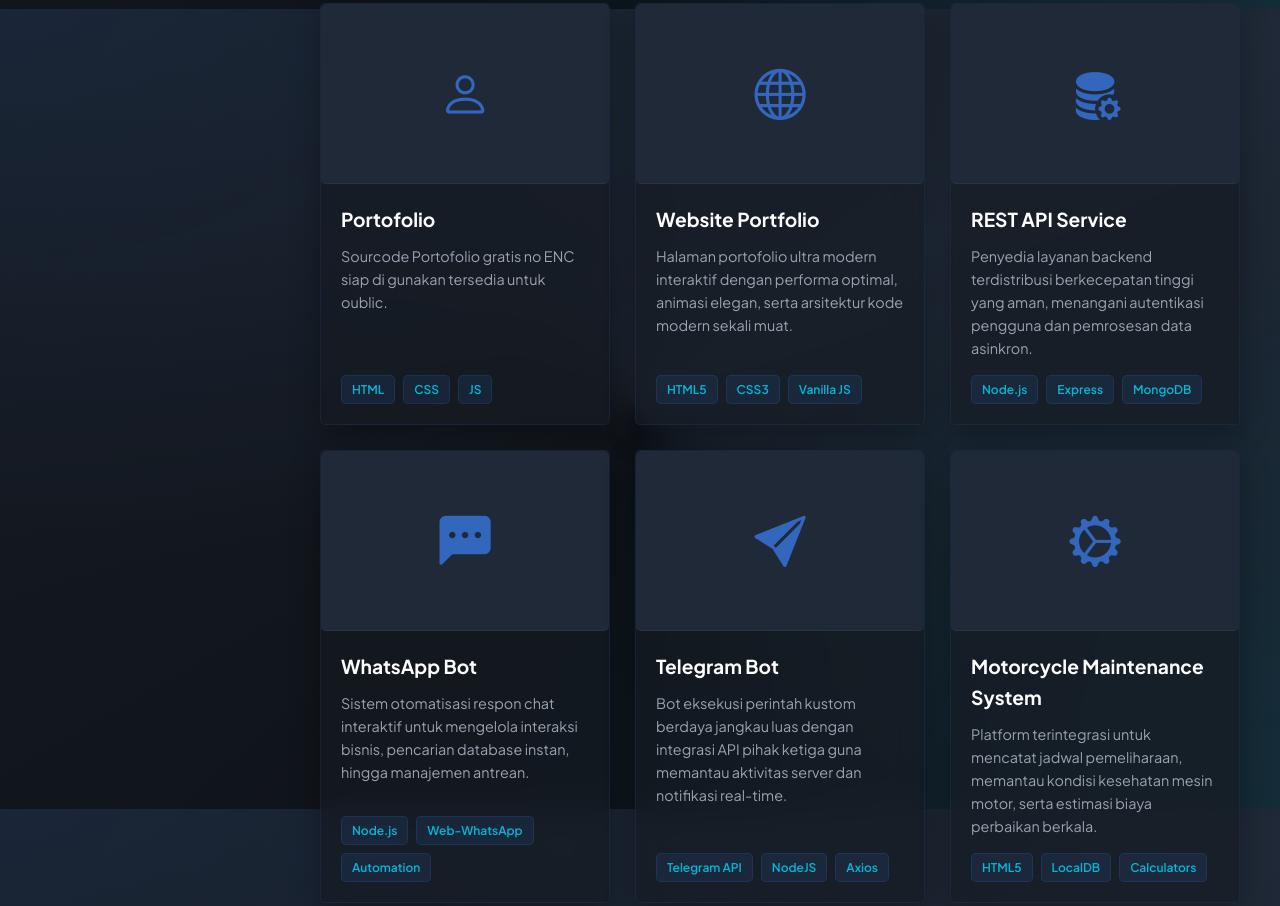
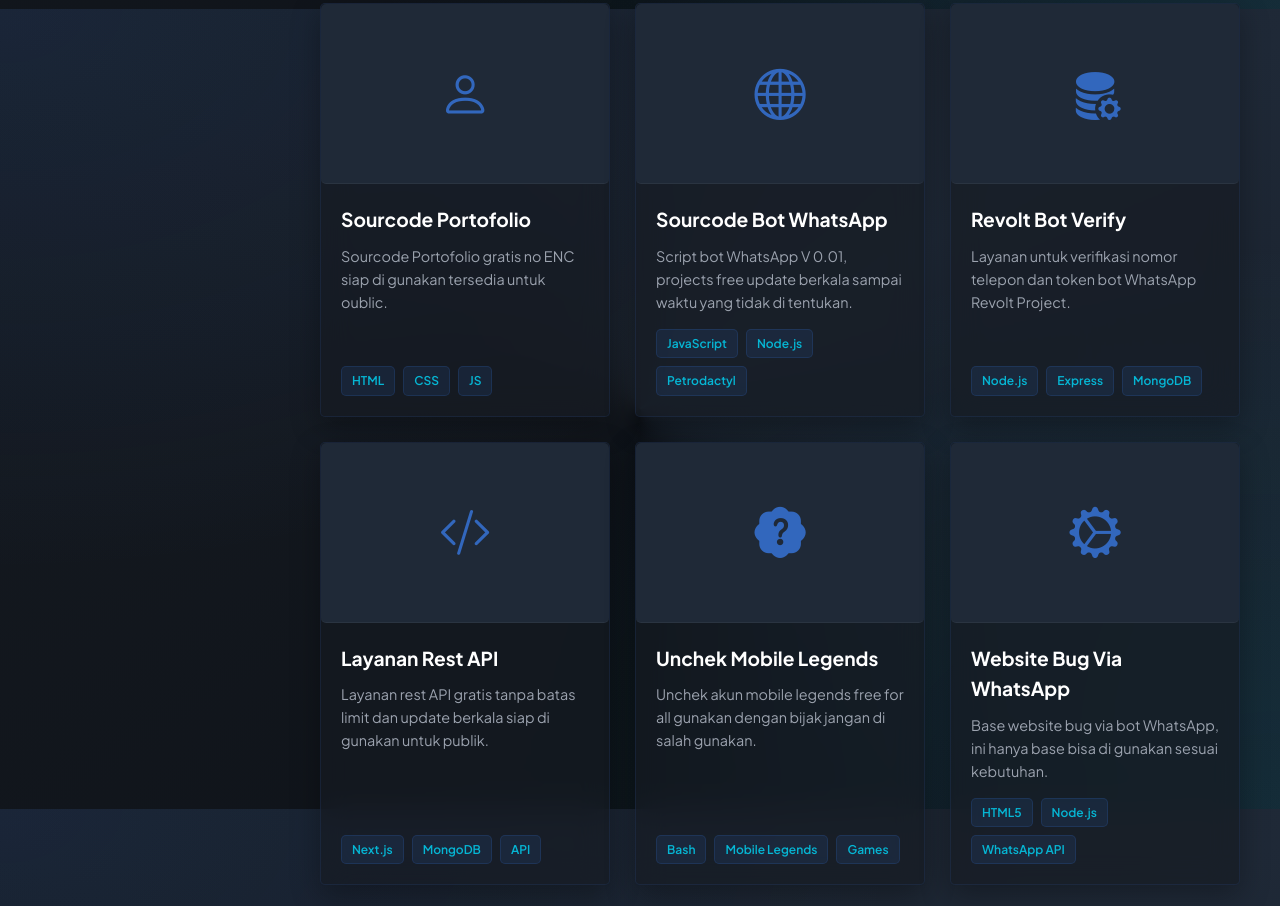
Before and after one commit to RerezzOfficial/new-portofolio-, a plain HTML site: page index.html in a window 1280 px wide. Shown: the part 3191-4097 px from the top of the page. Drawn offline with nearby package versions, Linux system fonts and the light colour scheme.

Commit message:
Add files via upload

```diff
--- a/index.html
+++ b/index.html
@@ -1072,7 +1072,7 @@
           </a>
         </li>
         <li>
-          <a href="#portofolio" class="nav-link">
+          <a href="#project" class="nav-link">
             <i class="bi bi-briefcase-fill"></i>
             <span>Project</span>
           </a>
@@ -1276,7 +1276,7 @@
               <i class="bi bi-person"></i>
             </div>
             <div class="portfolio-details">
-              <h3>Portofolio</h3>
+              <h3>Sourcode Portofolio</h3>
               <p>Sourcode Portofolio gratis no ENC siap di gunakan tersedia untuk oublic.</p>
               <div class="portfolio-badges">
                 <span class="badge">HTML</span>
@@ -1287,31 +1287,31 @@
           </div>
         </a>
 
-        <a href="https://github.com/RerezzOfficial/Portfolio" target="_blank" class="portfolio-card-link reveal fade-up">
+        <a href="https://www.mediafire.com/file/7wjoj118qjgeq9q/Revolt_Project_V_0.01.zip/file" target="_blank" class="portfolio-card-link reveal fade-up">
           <div class="glass-card portfolio-card">
             <div class="portfolio-img">
               <i class="bi bi-globe"></i>
             </div>
             <div class="portfolio-details">
-              <h3>Website Portfolio</h3>
-              <p>Halaman portofolio ultra modern interaktif dengan performa optimal, animasi elegan, serta arsitektur kode modern sekali muat.</p>
+              <h3>Sourcode Bot WhatsApp</h3>
+              <p>Script bot WhatsApp V 0.01, projects free update berkala sampai waktu yang tidak di tentukan.</p>
               <div class="portfolio-badges">
-                <span class="badge">HTML5</span>
-                <span class="badge">CSS3</span>
-                <span class="badge">Vanilla JS</span>
+                <span class="badge">JavaScript</span>
+                <span class="badge">Node.js</span>
+                <span class="badge">Petrodactyl</span>
               </div>
             </div>
           </div>
         </a>
 
-        <a href="https://github.com/RerezzOfficial/REST-API-Service" target="_blank" class="portfolio-card-link reveal fade-up">
+        <a href="https://api-revolt-verify.vercel.app" target="_blank" class="portfolio-card-link reveal fade-up">
           <div class="glass-card portfolio-card">
             <div class="portfolio-img">
               <i class="bi bi-database-fill-gear"></i>
             </div>
             <div class="portfolio-details">
-              <h3>REST API Service</h3>
-              <p>Penyedia layanan backend terdistribusi berkecepatan tinggi yang aman, menangani autentikasi pengguna dan pemrosesan data asinkron.</p>
+              <h3>Revolt Bot Verify</h3>
+              <p>Layanan untuk verifikasi nomor telepon dan token bot WhatsApp Revolt Project.</p>
               <div class="portfolio-badges">
                 <span class="badge">Node.js</span>
                 <span class="badge">Express</span>
@@ -1321,52 +1321,52 @@
           </div>
         </a>
 
-        <a href="https://github.com/RerezzOfficial/WhatsApp-Bot" target="_blank" class="portfolio-card-link reveal fade-up">
+        <a href="https://api-revolt.vercel.app" target="_blank" class="portfolio-card-link reveal fade-up">
           <div class="glass-card portfolio-card">
             <div class="portfolio-img">
-              <i class="bi bi-chat-left-dots-fill"></i>
+              <i class="bi bi-code-slash"></i>
             </div>
             <div class="portfolio-details">
-              <h3>WhatsApp Bot</h3>
-              <p>Sistem otomatisasi respon chat interaktif untuk mengelola interaksi bisnis, pencarian database instan, hingga manajemen antrean.</p>
+              <h3>Layanan Rest API</h3>
+              <p>Layanan rest API gratis tanpa batas limit dan update berkala siap di gunakan untuk publik.</p>
               <div class="portfolio-badges">
-                <span class="badge">Node.js</span>
-                <span class="badge">Web-WhatsApp</span>
-                <span class="badge">Automation</span>
+                <span class="badge">Next.js</span>
+                <span class="badge">MongoDB</span>
+                <span class="badge">API</span>
               </div>
             </div>
           </div>
         </a>
 
-        <a href="https://github.com/RerezzOfficial/Telegram-Bot" target="_blank" class="portfolio-card-link reveal fade-up">
+        <a href="https://github.com/RerezzOfficial/unchek-ml" target="_blank" class="portfolio-card-link reveal fade-up">
           <div class="glass-card portfolio-card">
             <div class="portfolio-img">
-              <i class="bi bi-send-fill"></i>
+              <i class="bi bi-patch-question-fill"></i>
             </div>
             <div class="portfolio-details">
-              <h3>Telegram Bot</h3>
-              <p>Bot eksekusi perintah kustom berdaya jangkau luas dengan integrasi API pihak ketiga guna memantau aktivitas server dan notifikasi real-time.</p>
+              <h3>Unchek Mobile Legends</h3>
+              <p>Unchek akun mobile legends free for all gunakan dengan bijak jangan di salah gunakan.</p>
               <div class="portfolio-badges">
-                <span class="badge">Telegram API</span>
-                <span class="badge">NodeJS</span>
-                <span class="badge">Axios</span>
+                <span class="badge">Bash</span>
+                <span class="badge">Mobile Legends</span>
+                <span class="badge">Games</span>
               </div>
             </div>
           </div>
         </a>
 
-        <a href="https://github.com/RerezzOfficial/Motorcycle-Maintenance-System" target="_blank" class="portfolio-card-link reveal fade-up">
+        <a href="https://github.com/RerezzOfficial/base-web-bug" target="_blank" class="portfolio-card-link reveal fade-up">
           <div class="glass-card portfolio-card">
             <div class="portfolio-img">
               <i class="bi bi-gear-wide-connected"></i>
             </div>
             <div class="portfolio-details">
-              <h3>Motorcycle Maintenance System</h3>
-              <p>Platform terintegrasi untuk mencatat jadwal pemeliharaan, memantau kondisi kesehatan mesin motor, serta estimasi biaya perbaikan berkala.</p>
+              <h3>Website Bug Via WhatsApp</h3>
+              <p>Base website bug via bot WhatsApp, ini hanya base bisa di gunakan sesuai kebutuhan.</p>
               <div class="portfolio-badges">
                 <span class="badge">HTML5</span>
-                <span class="badge">LocalDB</span>
-                <span class="badge">Calculators</span>
+                <span class="badge">Node.js</span>
+                <span class="badge">WhatsApp API</span>
               </div>
             </div>
           </div>
@@ -1463,15 +1463,6 @@
     <section id="kontak">
       <h2 class="section-title reveal fade-up">Hubungi Saya</h2>
       <div class="contact-grid" style="margin-top: 20px;">
-        <a href="mailto:rerezzofficial@gmail.com" class="glass-card contact-card reveal fade-up">
-          <div class="contact-icon">
-            <i class="bi bi-envelope-at-fill"></i>
-          </div>
-          <div class="contact-details">
-            <h4>Email</h4>
-            <p>rerezzofficial@gmail.com</p>
-          </div>
-        </a>
 
         <a href="https://t.me/rerezz_official" target="_blank" class="glass-card contact-card reveal fade-up">
           <div class="contact-icon">
```
